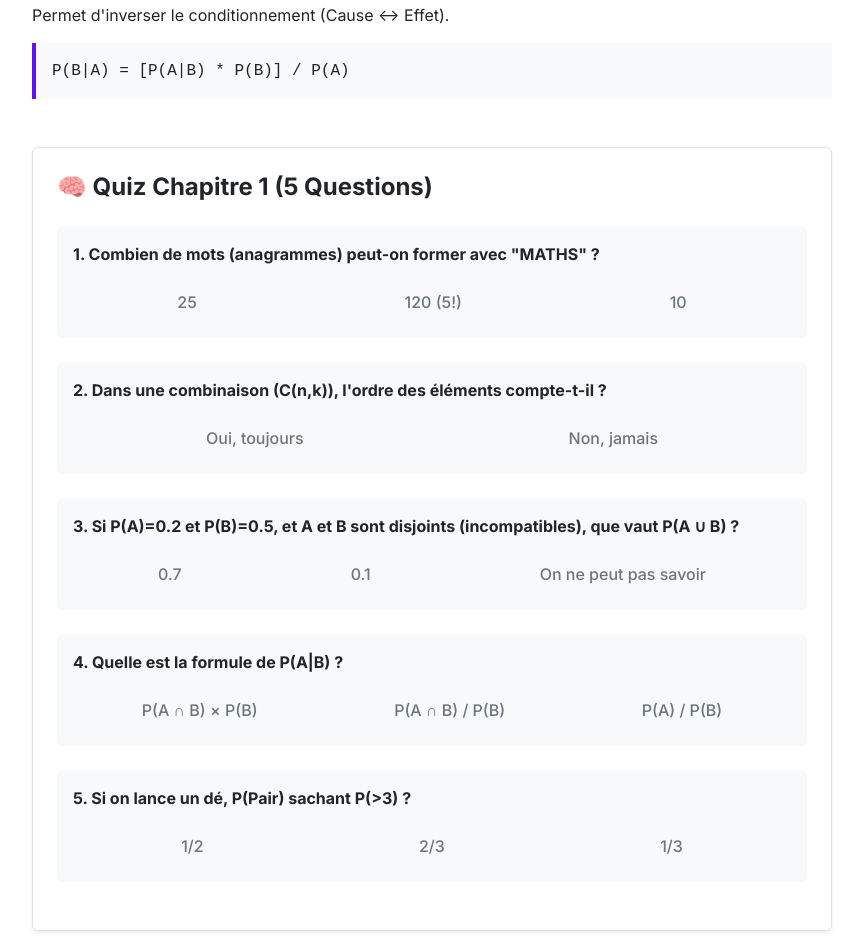
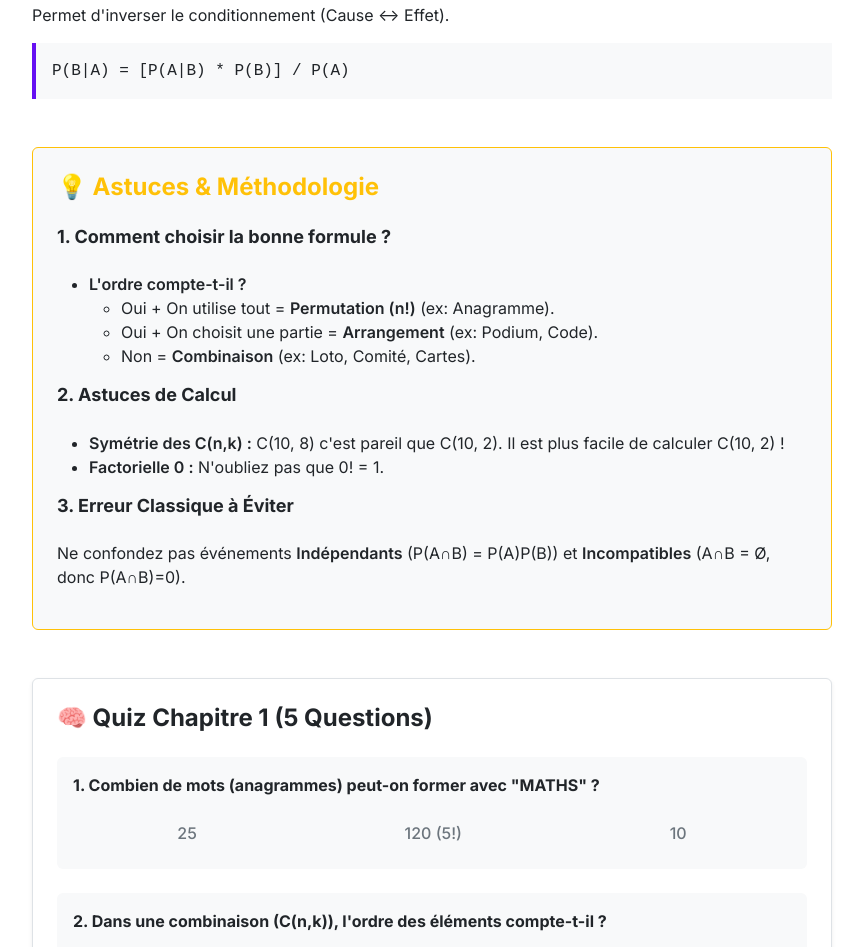
Before and after one commit to E-learningFlying/SMIS3, a plain HTML site: page courses/modules-transversaux/probabilite/ch01-introduction-combinatoire.html in a window 1280 px wide. Shown: the part 1887-2834 px from the top of the page, without its empty margins (300-1163 px from the left). Drawn offline with nearby package versions, Linux system fonts and the light colour scheme.

Commit message:
Add files via upload

```diff
--- a/courses/modules-transversaux/probabilite/ch01-introduction-combinatoire.html
+++ b/courses/modules-transversaux/probabilite/ch01-introduction-combinatoire.html
@@ -123,6 +123,35 @@
                             <h4>Théorème de Bayes</h4>
                             <p>Permet d'inverser le conditionnement (Cause ↔ Effet).</p>
                             <div class="formula-box">P(B|A) = [P(A|B) * P(B)] / P(A)</div>
+                        </section>
+
+                        <!-- ASTUCES & RECOMMANDATIONS -->
+                        <section class="mb-5 p-4 border rounded bg-light border-warning">
+                            <h3 class="text-warning">💡 Astuces & Méthodologie</h3>
+
+                            <h5>1. Comment choisir la bonne formule ?</h5>
+                            <ul>
+                                <li><strong>L'ordre compte-t-il ?</strong>
+                                    <ul>
+                                        <li>Oui + On utilise tout = <strong>Permutation (n!)</strong> (ex: Anagramme).
+                                        </li>
+                                        <li>Oui + On choisit une partie = <strong>Arrangement</strong> (ex: Podium,
+                                            Code).</li>
+                                        <li>Non = <strong>Combinaison</strong> (ex: Loto, Comité, Cartes).</li>
+                                    </ul>
+                                </li>
+                            </ul>
+
+                            <h5>2. Astuces de Calcul</h5>
+                            <ul>
+                                <li><strong>Symétrie des C(n,k) :</strong> C(10, 8) c'est pareil que C(10, 2). Il est
+                                    plus facile de calculer C(10, 2) !</li>
+                                <li><strong>Factorielle 0 :</strong> N'oubliez pas que 0! = 1.</li>
+                            </ul>
+
+                            <h5>3. Erreur Classique à Éviter</h5>
+                            <p>Ne confondez pas événements <strong>Indépendants</strong> (P(A∩B) = P(A)P(B)) et
+                                <strong>Incompatibles</strong> (A∩B = Ø, donc P(A∩B)=0).</p>
                         </section>
 
                         <!-- QUIZ (5 Questions) -->
```
Also changed, not shown: courses/modules-transversaux/probabilite/ch02-variables-discretes.html (+24 -0 lines), courses/modules-transversaux/probabilite/ch03-lois-continues-statistiques.html (+24 -0 lines).
